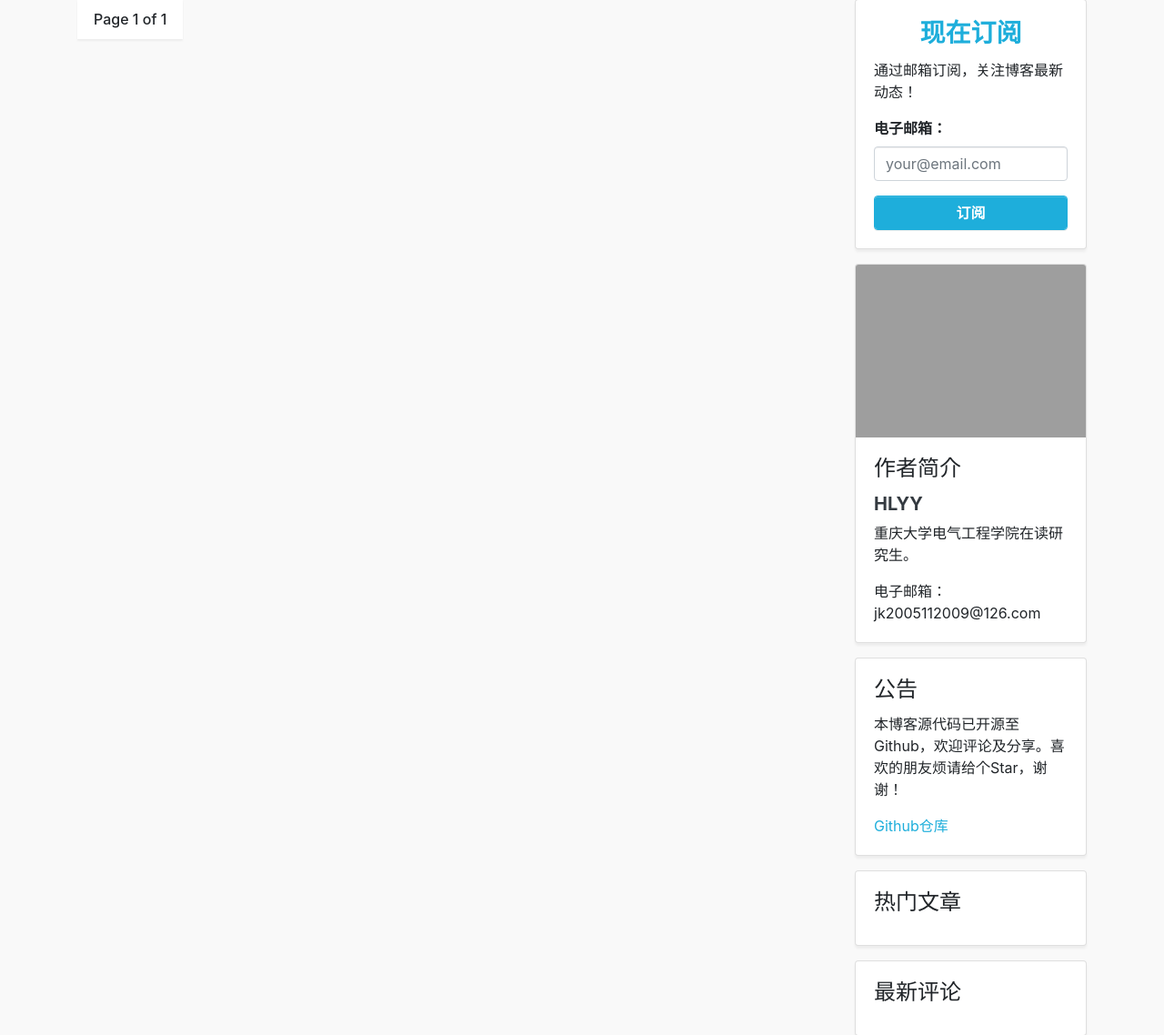
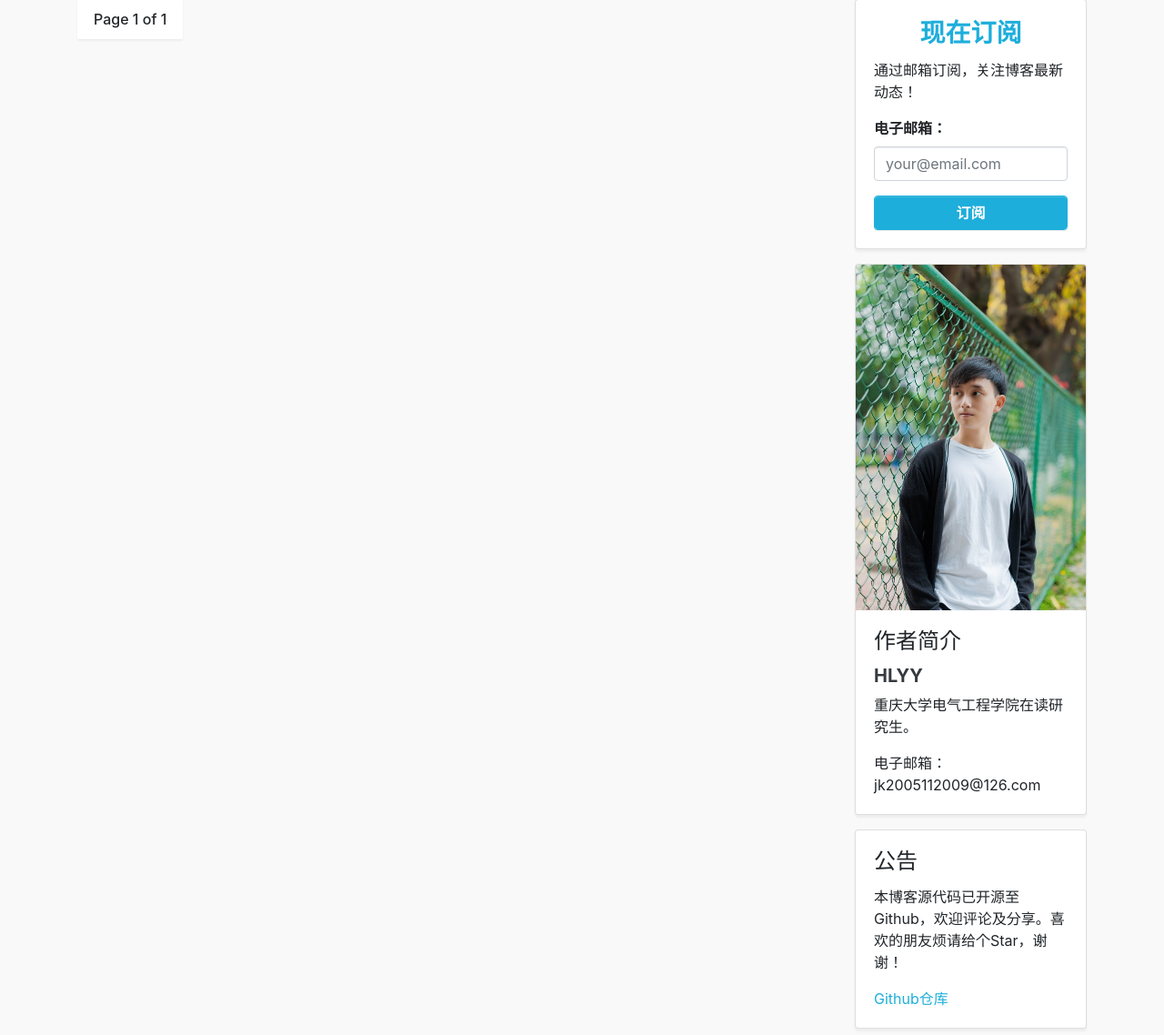
Before and after one commit to Reasonalbe/hlyy_blog, a Django app: page / in a window 1280 px wide. Shown: the part 362-1500 px from the top of the page at 91% size. Run offline with Django 3.2, Linux system fonts and the light colour scheme; data that the repository does not hold is empty; parts of the project's set-up code (start-up, migrations or seed data) failed here and were passed over; some libraries are stand-ins or nearby versions; grey boxes are pictures that could not be loaded.

Commit message:
更改了照片尺寸

```diff
--- a/hlyy_blog/templates/sidebar.html
+++ b/hlyy_blog/templates/sidebar.html
@@ -14,7 +14,7 @@
     </div>
 </div>
 <div class="card">
-    <img class="card-img-top" src="{% static 'image/author_photo.jpg' %}" alt="Card image cap">
+    <img class="card-img-top" src="{% static 'image/author_photo1.jpg' %}" alt="Card image cap">
     <div class="card-body">
         <h4 class="card-title">作者简介</h4>
         <h5 class="card-subtitle my-2 text-dark font-weight-bold">HLYY</h5>
```
Also changed, not shown: hlyy_blog/static/image/author_photo1.jpg (added).
